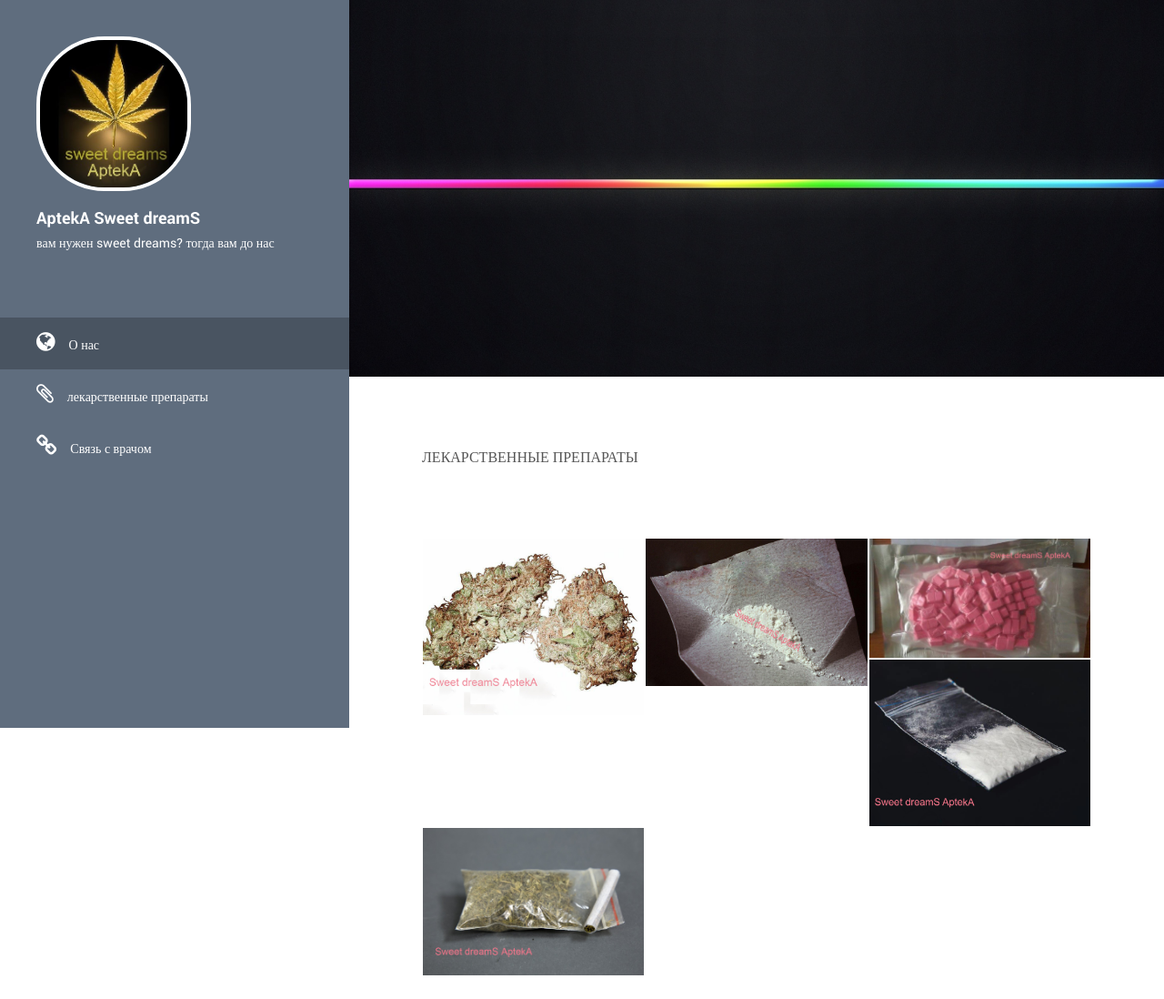
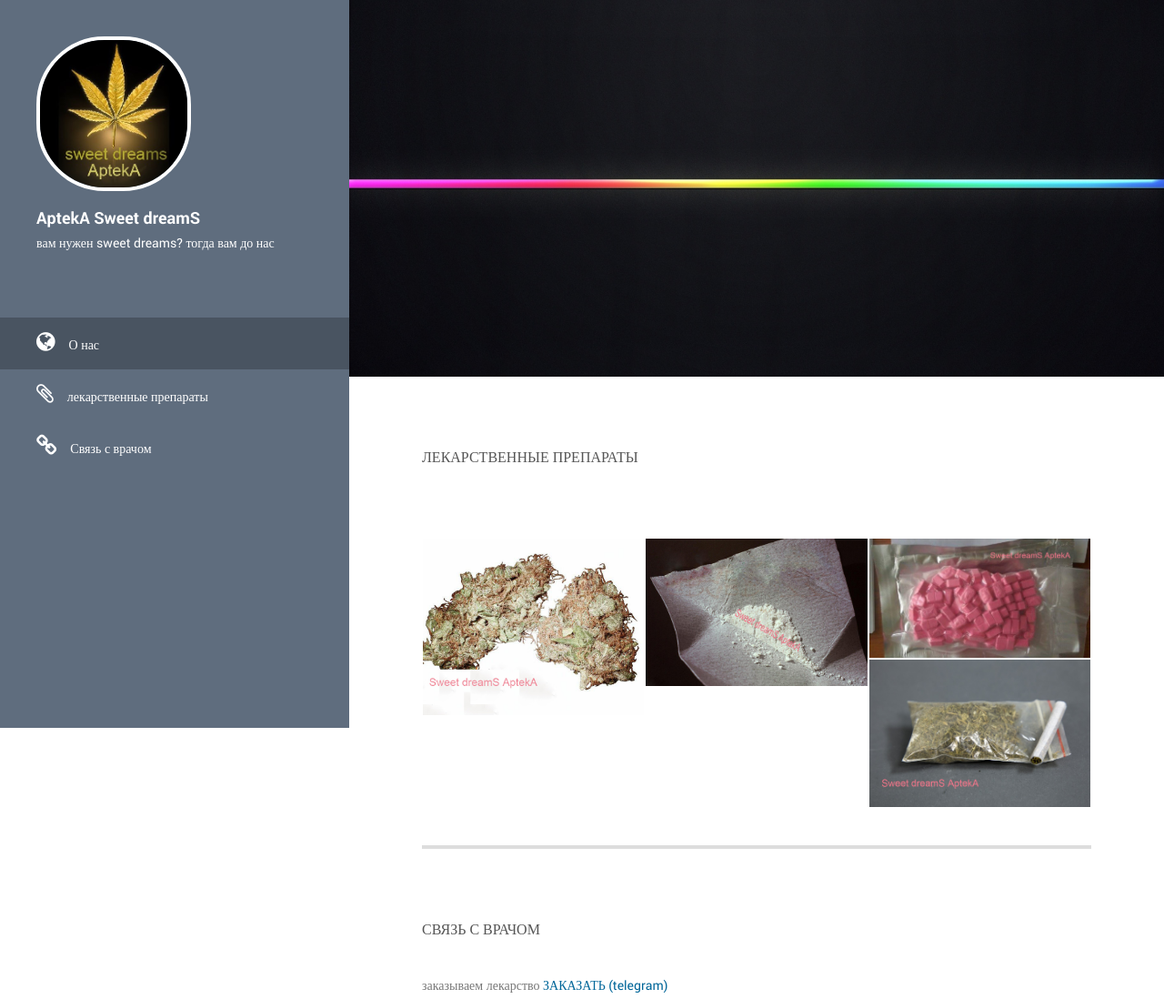
Before and after one commit to sweetintdreams/sweetintdreams.github.io, a plain HTML site: page index.html in a window 1280 px wide. Shown: the top 1098 px of the page at 91% size. Drawn offline with Linux system fonts and the light colour scheme.

Commit message:
Update index.html

```diff
--- a/index.html
+++ b/index.html
@@ -109,7 +109,7 @@
                             </div>
                         </div>
 
-						<div class="col-md-4 col-sm-6">
+					<!--	<div class="col-md-4 col-sm-6">
                             <div class="project-item">
                                 <img src="img/8.jpg" alt="">
                                 <div class="project-hover">
@@ -120,7 +120,7 @@
                                 </div>
                             </div>
                         </div>
-
+						-->
 						<div class="col-md-4 col-sm-2">
                             <div class="project-item">
                                 <img src="img/9.jpg" alt="">
```
